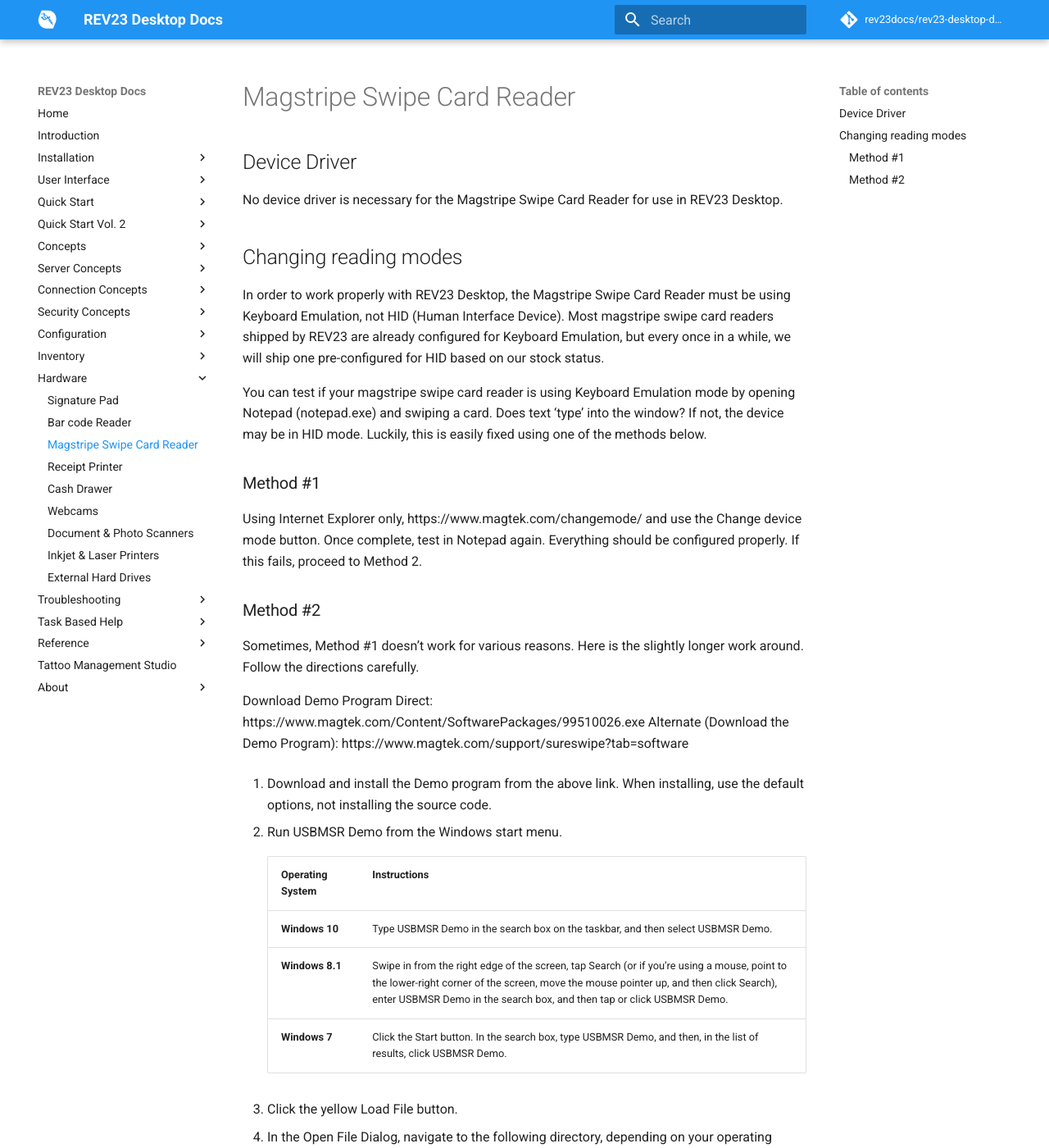
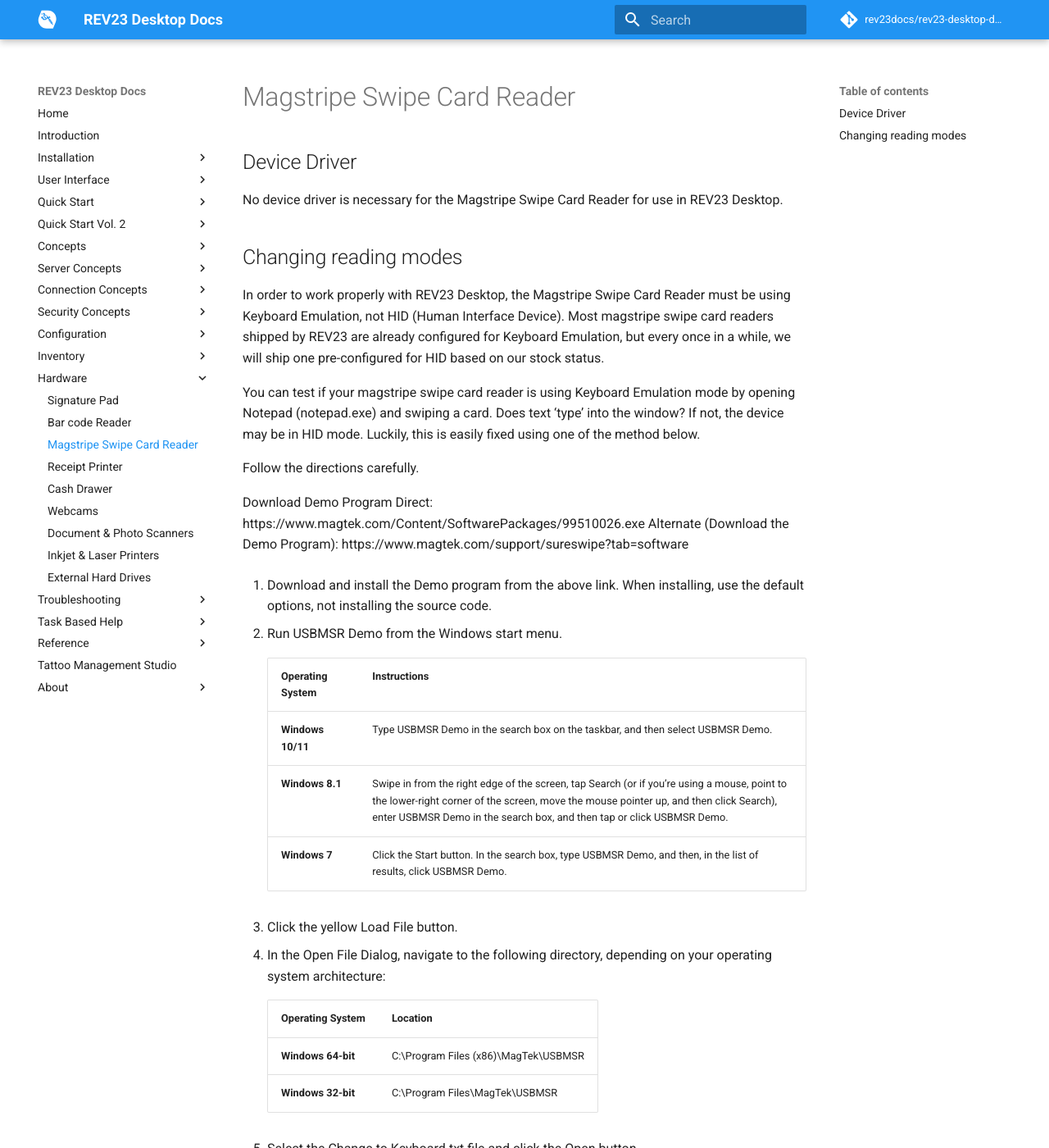
Before and after one commit to REV23Docs/rev23-desktop-docs, an MkDocs documentation site: the page built from docs/hardware/magstripe-swipe-card-reader.md, in a window 1280 px wide and 1400 px high. Shown: the whole window at 82% size. Built offline with MkDocs 1.6.1 and Material for MkDocs 9.7.7, drawn with Linux system fonts in a browser that asks for light colours; comment, search, counter and statistics services are not loaded; old or Windows-style settings are respelled for this version of MkDocs.

Commit message:
removed no longer functioning magstripe read mode method

```diff
--- a/docs/hardware/magstripe-swipe-card-reader.md
+++ b/docs/hardware/magstripe-swipe-card-reader.md
@@ -8,13 +8,9 @@
 
 In order to work properly with REV23 Desktop, the Magstripe Swipe Card Reader must be using Keyboard Emulation, not HID  (Human Interface Device). Most magstripe swipe card readers shipped by REV23 are already configured for Keyboard Emulation, but every once in a while, we will ship one pre-configured for HID based on our stock status.
 
-You can test if your magstripe swipe card reader is using Keyboard Emulation mode by opening Notepad (notepad.exe) and swiping a card. Does text 'type' into the window? If not, the device may be in HID mode. Luckily, this is easily fixed using one of the methods below.
+You can test if your magstripe swipe card reader is using Keyboard Emulation mode by opening Notepad (notepad.exe) and swiping a card. Does text 'type' into the window? If not, the device may be in HID mode. Luckily, this is easily fixed using one of the method below.
 
-### Method #1
-Using Internet Explorer only, https://www.magtek.com/changemode/ and use the Change device mode button. Once complete, test in Notepad again. Everything should be configured properly. If this fails, proceed to Method 2.
-
-### Method #2
-Sometimes, Method #1 doesn't work for various reasons. Here is the slightly longer work around. Follow the directions carefully.
+Follow the directions carefully.
 
  Download Demo Program Direct: https://www.magtek.com/Content/SoftwarePackages/99510026.exe
  Alternate (Download the Demo Program): https://www.magtek.com/support/sureswipe?tab=software
@@ -25,7 +21,7 @@
 
     | Operating System | Instructions |
     | --- | --- |
-    | **Windows 10** | Type USBMSR Demo in the search box on the taskbar, and then select USBMSR Demo. |
+    | **Windows 10/11** | Type USBMSR Demo in the search box on the taskbar, and then select USBMSR Demo. |
     | **Windows 8.1** | Swipe in from the right edge of the screen, tap Search (or if you're using a mouse, point to the lower-right corner of the screen, move the mouse pointer up, and then click Search), enter USBMSR Demo in the search box, and then tap or click USBMSR Demo. |
     | **Windows 7** | Click the Start button. In the search box, type USBMSR Demo, and then, in the list of results, click USBMSR Demo. |
 
```
